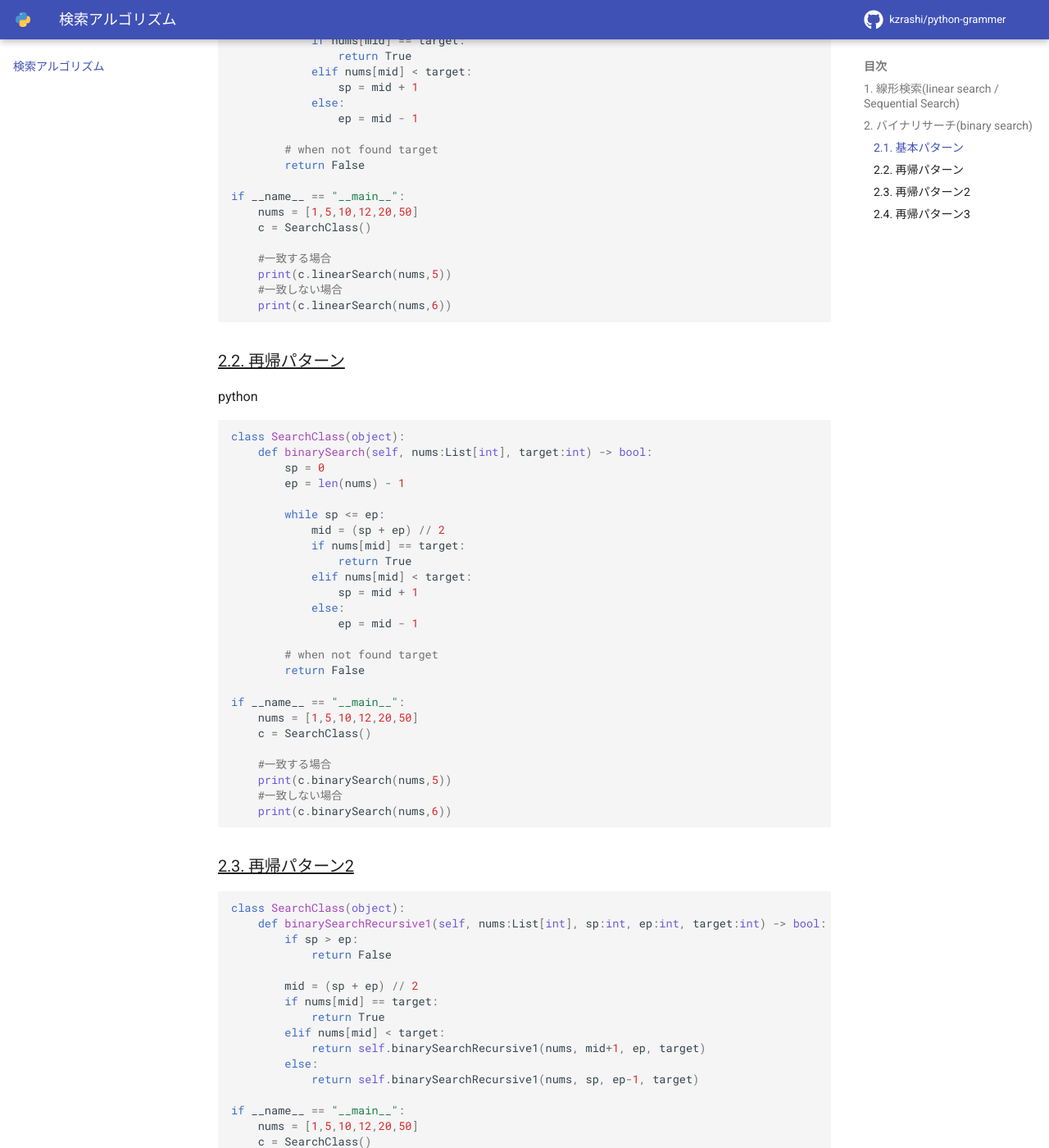
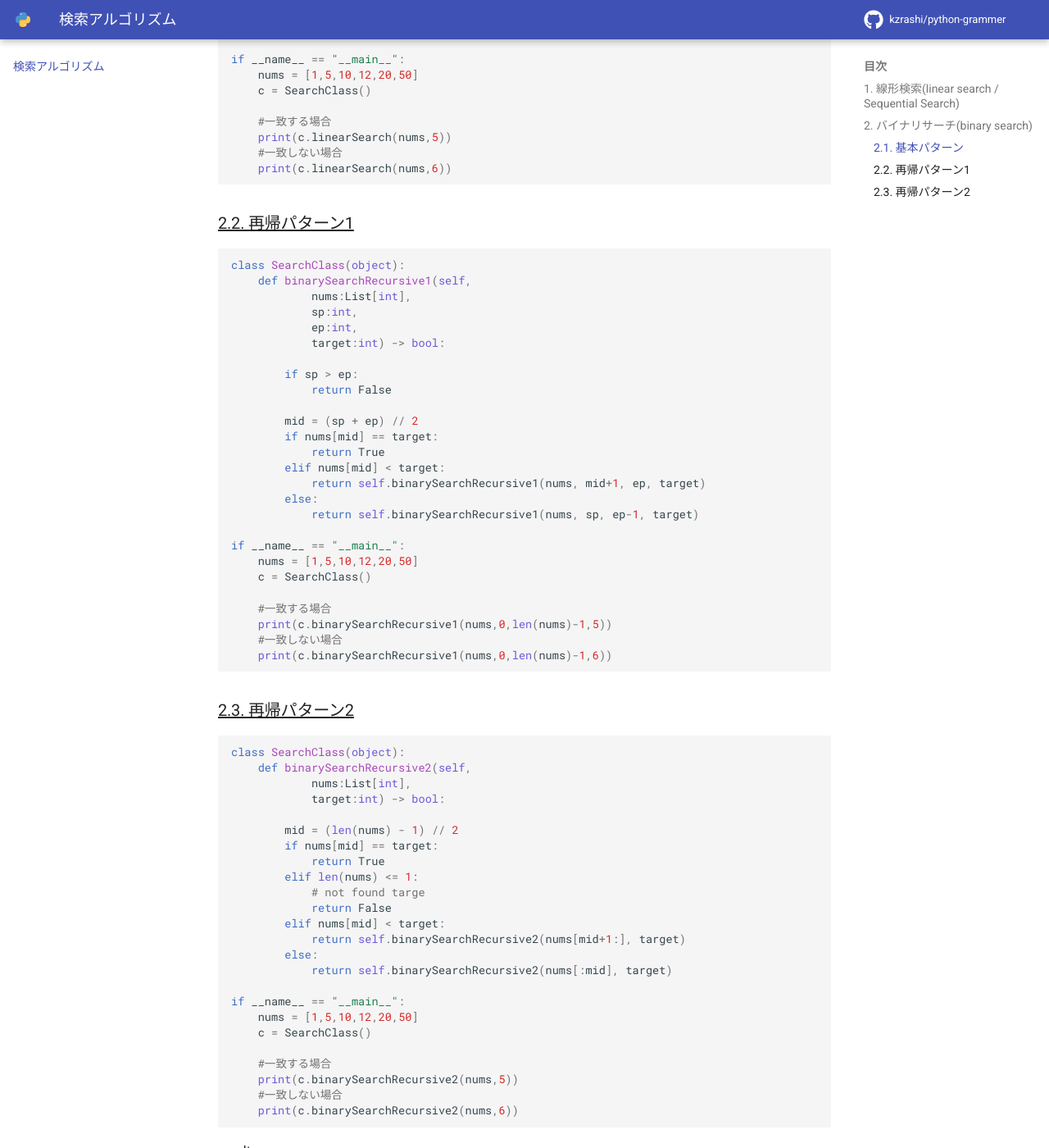
Before and after one commit to kzrashi/python-grammer, an MkDocs documentation site: the page built from docs/21_search_algorithm.md, in a window 1280 px wide and 1400 px high, scrolled down 1521 px. Shown: the whole window at 82% size. Built offline with MkDocs 1.6.1 and Material for MkDocs 9.7.7, drawn with Linux system fonts in a browser that asks for light colours; comment, search, counter and statistics services are not loaded; some of the changed text lies outside the part shown.

Commit message:
fix algorithm

````diff
--- a/docs/21_search_algorithm.md
+++ b/docs/21_search_algorithm.md
@@ -1,14 +1,4 @@
 # 検索アルゴリズム
-
-- [1. 線形検索(linear search / Sequential Search)](#1-線形検索linear-search--sequential-search)
-- [2. バイナリサーチ(binary search)](#2-バイナリサーチbinary-search)
-  - [2.1. 基本パターン](#21-基本パターン)
-  - [2.2. 再帰パターン](#22-再帰パターン)
-  - [2.3. 再帰パターン2](#23-再帰パターン2)
-  - [2.4. 再帰パターン3](#24-再帰パターン3)
-
-<br>
-<br>
 
 ## 1. 線形検索(linear search / Sequential Search)
 - 前提条件
@@ -20,7 +10,11 @@
 python
 ```python
 class SearchClass(object):
-    def linearSearch(self, nums:List[int], target:int) -> bool:
+    def linearSearch(self,
+            nums:List[int],
+            target:int) -> bool:
+
+
         for num in nums:
             if num == target:
                 return True
@@ -49,7 +43,10 @@ False
 python
 ```python
 class SearchClass(object):
-    def binarySearch(self, nums:List[int], target:int) -> bool:
+    def binarySearch(self,
+            nums:List[int],
+            target:int) -> bool:
+
         sp = 0
         ep = len(nums) - 1
 
@@ -75,40 +72,15 @@ if __name__ == "__main__":
     print(c.linearSearch(nums,6))
 ```
 
-### 2.2. 再帰パターン
-python
+### 2.2. 再帰パターン1
 ```python
 class SearchClass(object):
-    def binarySearch(self, nums:List[int], target:int) -> bool:
-        sp = 0
-        ep = len(nums) - 1
+    def binarySearchRecursive1(self,
+            nums:List[int],
+            sp:int,
+            ep:int,
+            target:int) -> bool:
 
-        while sp <= ep:
-            mid = (sp + ep) // 2
-            if nums[mid] == target:
-                return True
-            elif nums[mid] < target:
-                sp = mid + 1
-            else:
-                ep = mid - 1
-
-        # when not found target
-        return False
-
-if __name__ == "__main__":
-    nums = [1,5,10,12,20,50]
-    c = SearchClass()
-
-    #一致する場合
-    print(c.binarySearch(nums,5))
-    #一致しない場合
-    print(c.binarySearch(nums,6))
-```
-
-### 2.3. 再帰パターン2
-```python
-class SearchClass(object):
-    def binarySearchRecursive1(self, nums:List[int], sp:int, ep:int, target:int) -> bool:
         if sp > ep:
             return False
 
@@ -130,10 +102,13 @@ if __name__ == "__main__":
     print(c.binarySearchRecursive1(nums,0,len(nums)-1,6))
 ```
 
-### 2.4. 再帰パターン3
+### 2.3. 再帰パターン2
 ```python
 class SearchClass(object):
-    def binarySearchRecursive2(self,nums:List[int], target:int) -> bool:
+    def binarySearchRecursive2(self,
+            nums:List[int],
+            target:int) -> bool:
+
         mid = (len(nums) - 1) // 2
         if nums[mid] == target:
             return True
````
